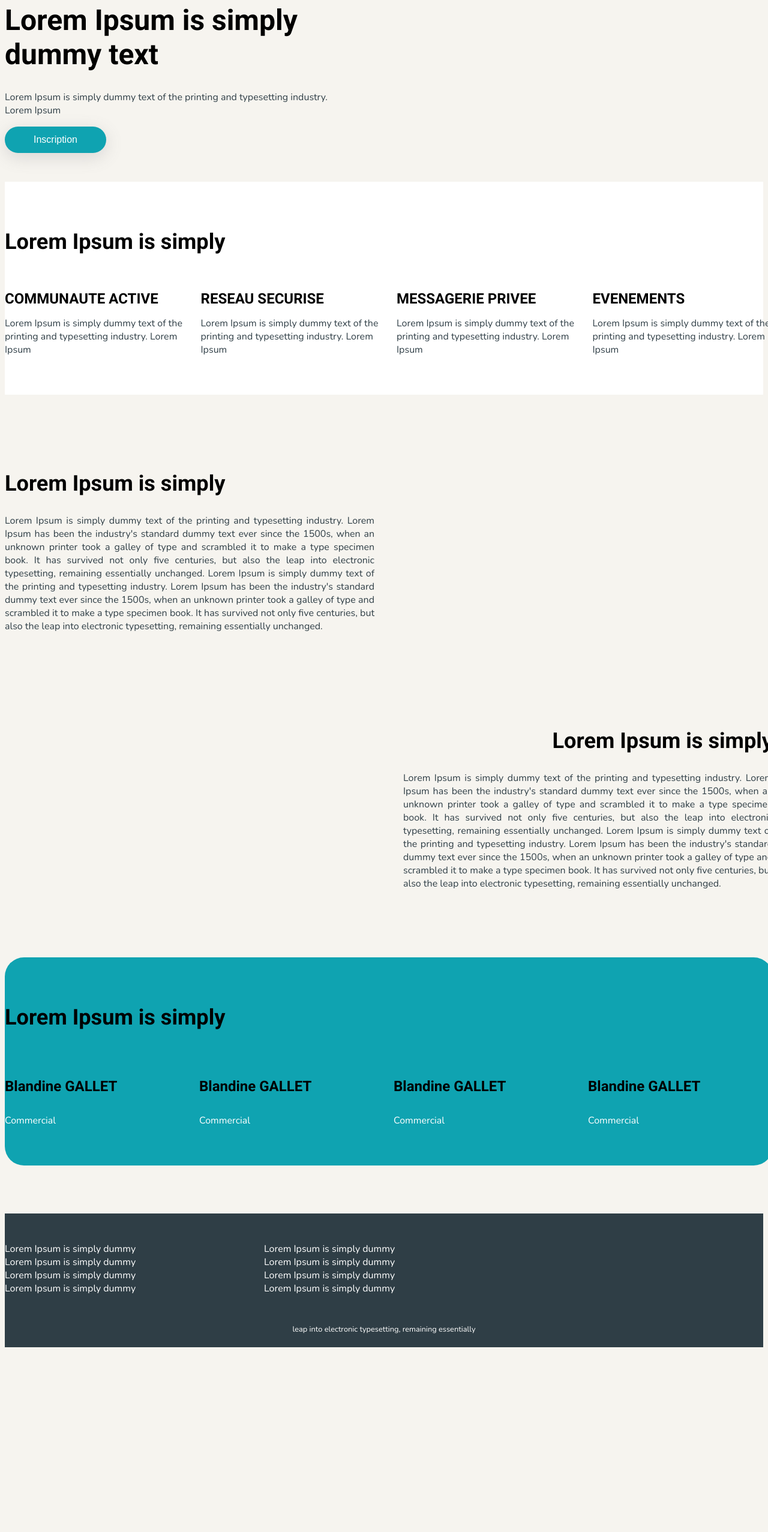
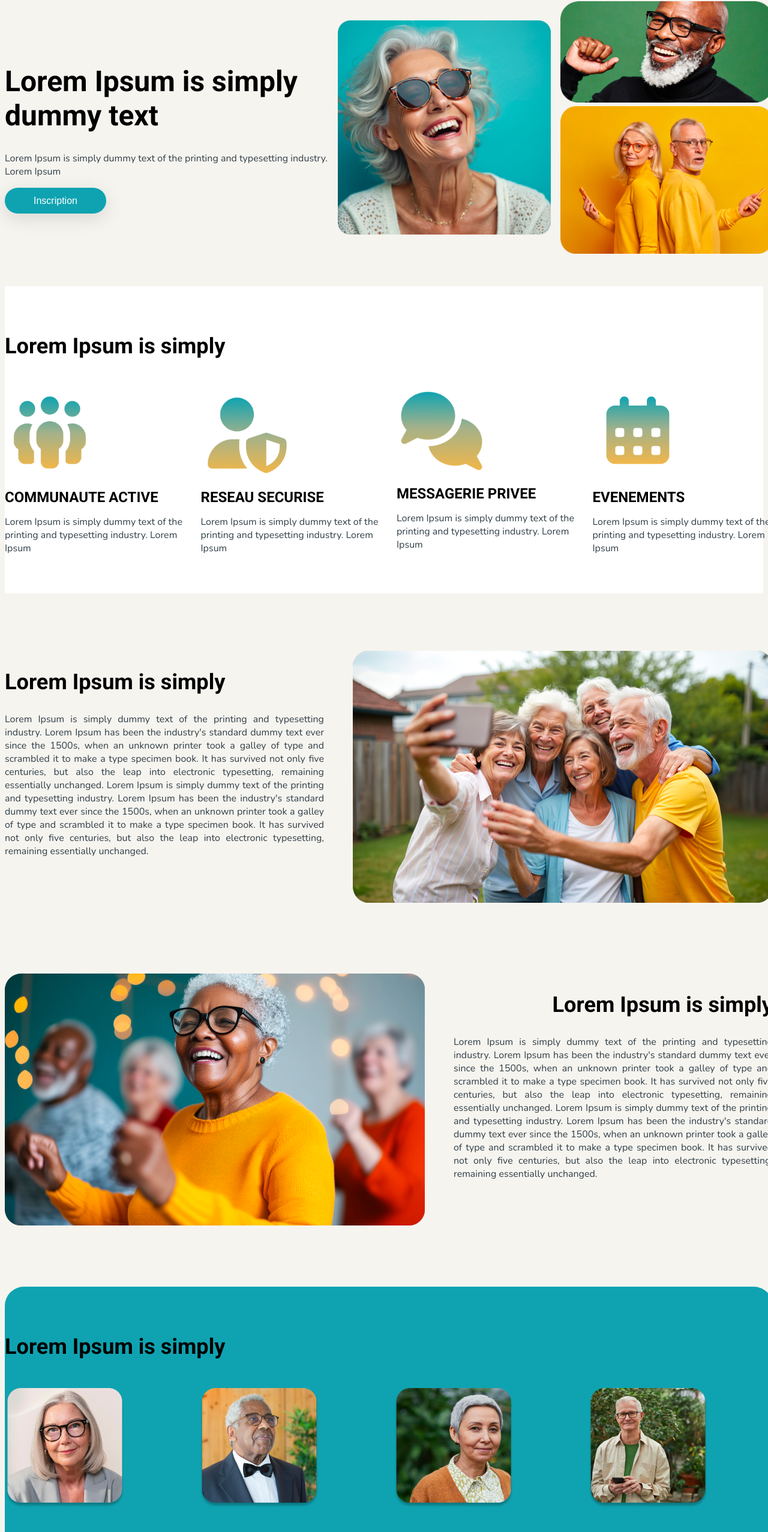
Before and after one commit to LunaireFlare/orizon, a React (Vite) app in the folder frontend/: page / in a window 1280 px wide. Shown: the part 147-2701 px from the top of the page at 60% size. Before the commit the page ends 2401 px from the top, so only its background shows below. Built offline with nearby package versions, Linux system fonts and the light colour scheme.

Commit message:
add image on front-office

```diff
--- a/frontend/src/components/Footer/Footer.scss
+++ b/frontend/src/components/Footer/Footer.scss
@@ -1,5 +1,5 @@
 #footer {
-    width: 1280;
+    width: 100%;
     margin: 0 auto;
     background-color: var(--text-color-base);
     color: #fff;
@@ -15,6 +15,8 @@
 }
 
 #footer .containerFooter {
+    width: 1280px;
+    margin: 0 auto;
     display: grid;
     grid-template-columns: repeat(3, 1fr);
     grid-gap: 2rem;
@@ -22,7 +24,6 @@
 }
 
 #footer p {
-
     display: block;
     font-size: 0.8rem;
     font-weight: 200;
--- a/frontend/src/components/Footer/Footer.tsx
+++ b/frontend/src/components/Footer/Footer.tsx
@@ -1,5 +1,5 @@
 import { Link } from 'react-router';
-// import logo from '../assets/Logo_OrizonBlanc.png';
+import logo from '../../assets/images/Logo_OrizonBlanc.png';
 
 import './Footer.scss';
 
@@ -20,7 +20,7 @@ export default function Footer() {
                     <Link to="/">Lorem Ipsum is simply dummy</Link>
                 </div>
                 <div>
-                    {/* <img width="350px" src={logo} alt="logo-orizon" /> */}
+                    <img width="350px" src={logo} alt="logo-orizon" />
                 </div>
             </div>
                 <p>leap into electronic typesetting, remaining essentially</p>
--- a/frontend/src/components/Header/Header.tsx
+++ b/frontend/src/components/Header/Header.tsx
@@ -1,6 +1,6 @@
-// import Seniorblue from '../assets/Orizon1.png';
-// import Seniorgreen from '../assets/Orizon3.png';
-// import Senioryellow from '../assets/Orizon2.png';
+import Seniorblue from '../../assets/images/Orizon1.png';
+import Seniorgreen from '../../assets/images/Orizon2.png';
+import Senioryellow from '../../assets/images/Orizon3.png';
 
 import './Header.scss';
 
@@ -13,11 +13,11 @@ export default function Header() {
                 <button className="buttonOnWhite">Inscription</button>
             </div>
             <div className="two">
-                {/* <img src={Seniorblue} alt="photo senior 1" /> */}
+                <img src={Seniorblue} alt="photo senior 1" />
             </div>
             <div className="three">
-                {/* <img src={Seniorgreen} alt="photo senior 2" />
-                <img src={Senioryellow} alt="photo senior 3" /> */}
+                <img src={Seniorgreen} alt="photo senior 2" />
+                <img src={Senioryellow} alt="photo senior 3" />
             </div>
         </div>
     );
--- a/frontend/src/components/Rooftop/Rooftop.tsx
+++ b/frontend/src/components/Rooftop/Rooftop.tsx
@@ -1,12 +1,12 @@
 import { NavLink } from 'react-router';
- /* import logo from '../assets/Logo_Orizon.png'; */
+import logo from '../../assets/images/Logo_Orizon.png';
 
 import './Rooftop.scss';
 
 export default function Rooftop() {
     return (
         <div id="elemRoof">
-            {/*<img src={logo} style={{width: "15rem"}} alt="logo orizon"/> */}
+            <img src={logo} style={{width: "15rem"}} alt="logo orizon"/>
 
             <div className="buttonBox">
                 <div className="buttonHover"><NavLink to="/signup">S'inscrire</NavLink></div>
--- a/frontend/src/components/Testimonial/Testimonial.tsx
+++ b/frontend/src/components/Testimonial/Testimonial.tsx
@@ -6,22 +6,22 @@ export default function Testimonial() {
             <h2>Lorem Ipsum is simply</h2>
             <div className="containerTesti">
                 <div>
-                    {/* <img width="200px" src="../src/assets/profil-blandineGallet.png" alt="picto-communauté-active" /> */}
+                    <img width="200px" src="../../src/assets/images/profil-blandinegallet.png" alt="blandineGallet" />
                     <h4>Blandine GALLET</h4>
                     <p>Commercial</p>
                 </div>
                 <div>
-                    {/* <img width="200px" src="../src/assets/profil-gerarddduchar.png" alt="picto-communauté-active" /> */}
+                    <img width="200px" src="../../src/assets/images/profil-gerarddduchar.png" alt="gerarddduchar" />
                     <h4>Blandine GALLET</h4>
                     <p>Commercial</p>
                 </div>
                 <div>
-                    {/* <img width="200px" src="../src/assets/profil-lucettefrot.png" alt="picto-communauté-active" /> */}
+                    <img width="200px" src="../../src/assets/images/profil-lucettefrot.png" alt="lucettefrot" />
                     <h4>Blandine GALLET</h4>
                     <p>Commercial</p>
                 </div>
                 <div>
-                    {/* <img width="200px" src="../src/assets/profil-guillaumegentil.png" alt="picto-communauté-active" /> */}
+                    <img width="200px" src="../../src/assets/images/profil-guillaumegentil.png" alt="guillaumegentil" />
                     <h4>Blandine GALLET</h4>
                     <p>Commercial</p>
                 </div>
--- a/frontend/src/pages/HomePage/HomePage.tsx
+++ b/frontend/src/pages/HomePage/HomePage.tsx
@@ -17,25 +17,25 @@ export default function HomePage() {
 
                       <div className="blcFigure">
                         <div className="elemFigure">
-                            {/* <img width="150px" src="../src/assets/communauteactive.png" alt="picto-communauté-active" /> */}
+                            <img width="150px" src="../../src/assets/images/communauteactive.png" alt="picto-communauté-active" />
                             <h4>COMMUNAUTE ACTIVE</h4>
                             <p>Lorem Ipsum is simply dummy text of the printing and typesetting industry. Lorem Ipsum</p>
                         </div>
 
                         <div className="elemFigure">
-                            {/* <img width="150px" src="../src/assets/reseauxsecurise.png" alt="picto-communauté-active" /> */}
+                            <img width="150px" src="../../src/assets/images/reseauxsecurise.png" alt="picto-communauté-active" />
                             <h4>RESEAU SECURISE</h4>
                             <p>Lorem Ipsum is simply dummy text of the printing and typesetting industry. Lorem Ipsum</p>
                         </div>
 
                         <div className="elemFigure">
-                            {/* <img width="150px" src="../src/assets/messagerieprive.png" alt="picto-communauté-active" /> */}
+                            <img width="150px" src="../../src/assets/images/messagerieprive.png" alt="picto-communauté-active" />
                             <h4>MESSAGERIE PRIVEE</h4>
                             <p>Lorem Ipsum is simply dummy text of the printing and typesetting industry. Lorem Ipsum</p>
                         </div>
 
                         <div className="elemFigure">
-                            {/* <img width="150px" src="../src/assets/evenement.png" alt="picto-communauté-active" /> */}
+                            <img width="150px" src="../../src/assets/images/evenement.png" alt="picto-communauté-active" />
                             <h4>EVENEMENTS</h4>
                             <p>Lorem Ipsum is simply dummy text of the printing and typesetting industry. Lorem Ipsum</p>
                         </div>
@@ -59,12 +59,12 @@ export default function HomePage() {
                             </p>
                         </div>
                         <div>
-                            {/* <img src="../src/assets/retraiteorizon.png" alt="picto-communauté-active" /> */}
+                            <img src="../../src/assets/images/retraiteorizon.png" alt="picto-communauté-active" />
                         </div>
                     </div>
                     <div className="containerAboutTwo">
                         <div>
-                            {/* <img src="../src/assets/rencontreorizon.png" alt="picto-communauté-active" /> */}
+                            <img src="../../src/assets/images/rencontreorizon.png" alt="picto-communauté-active" />
                         </div>
 
                         <div>
```
Also changed, not shown: frontend/src/assets/images/Orizon2.png, frontend/src/assets/images/Orizon3.png.
